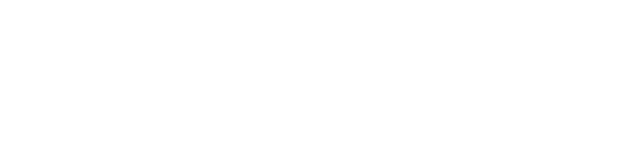
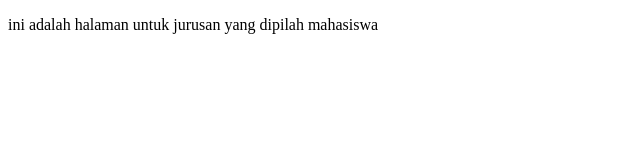
Before and after one commit to mkhoiruddin93/belajargithubidx, a plain HTML site: page jurusan.html in a window 1280 px wide. Shown: the whole page, without its empty margins (0-640 px from the left). Drawn offline with Linux system fonts and the light colour scheme.

Commit message:
menambahkan paragraph

```diff
--- a/jurusan.html
+++ b/jurusan.html
@@ -7,6 +7,6 @@
     </title>
 </head>
 <body>
-
+    <p>ini adalah halaman untuk jurusan yang dipilah mahasiswa</p>
 </body>
 </html>
```
